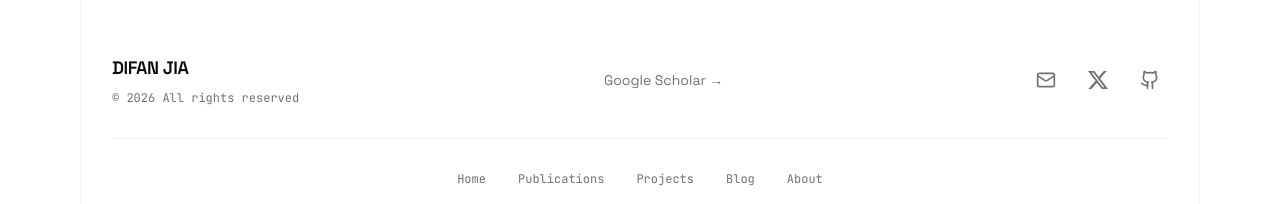
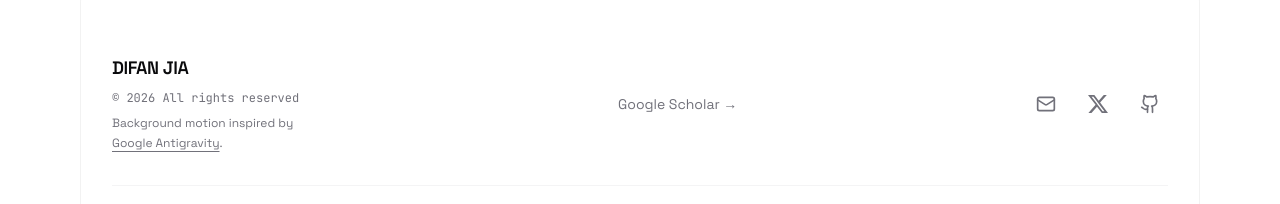
Before and after one commit to DearBobby9/DearBobby9.github.io, a Next.js app: page / in a window 1280 px wide. Shown: the part 3944-4148 px from the top of the page. Built offline with nearby package versions, Linux system fonts and the light colour scheme; no server answers.

Commit message:
Add footer attribution

```diff
--- a/src/components/layout/Footer.tsx
+++ b/src/components/layout/Footer.tsx
@@ -29,8 +29,6 @@ const socialLinks = [
 ];
 
 export function Footer() {
-    const currentYear = new Date().getFullYear();
-
     return (
         <footer className="shadow-[inset_0_1px_0_0] shadow-foreground/[0.06]">
             <div className="container-custom py-12 md:py-16 glass-panel my-8">
@@ -41,7 +39,19 @@ export function Footer() {
                             {siteConfig.name.toUpperCase()}
                         </span>
                         <span className="text-xs text-muted-foreground font-mono">
-                            © {currentYear} All rights reserved
+                            © 2026 All rights reserved
+                        </span>
+                        <span className="max-w-[28ch] text-center text-xs leading-relaxed text-muted-foreground md:text-left">
+                            Background motion inspired by{" "}
+                            <Link
+                                href="https://antigravity.google"
+                                target="_blank"
+                                rel="noopener noreferrer"
+                                className="underline underline-offset-4 hover:text-foreground"
+                            >
+                                Google Antigravity
+                            </Link>
+                            .
                         </span>
                     </div>
 
```
